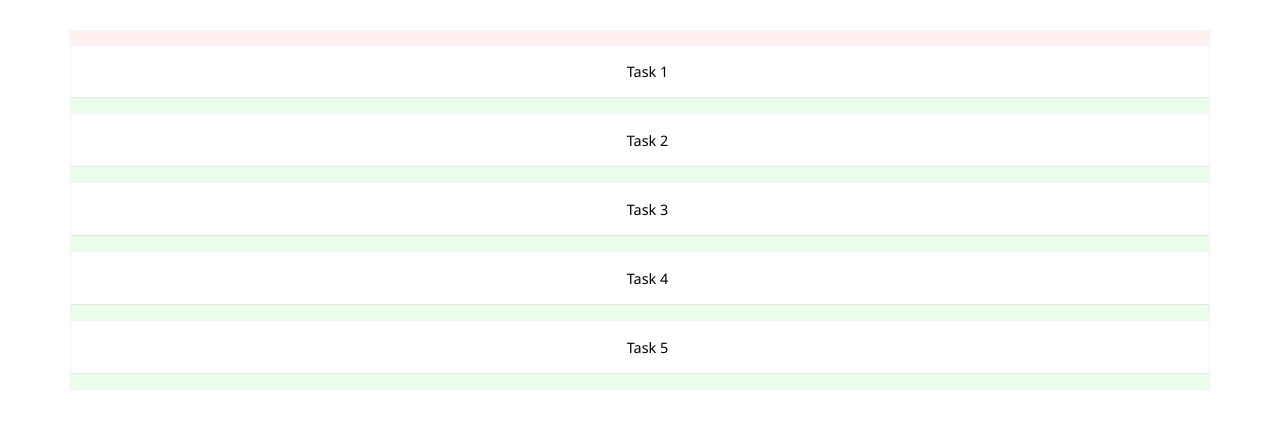
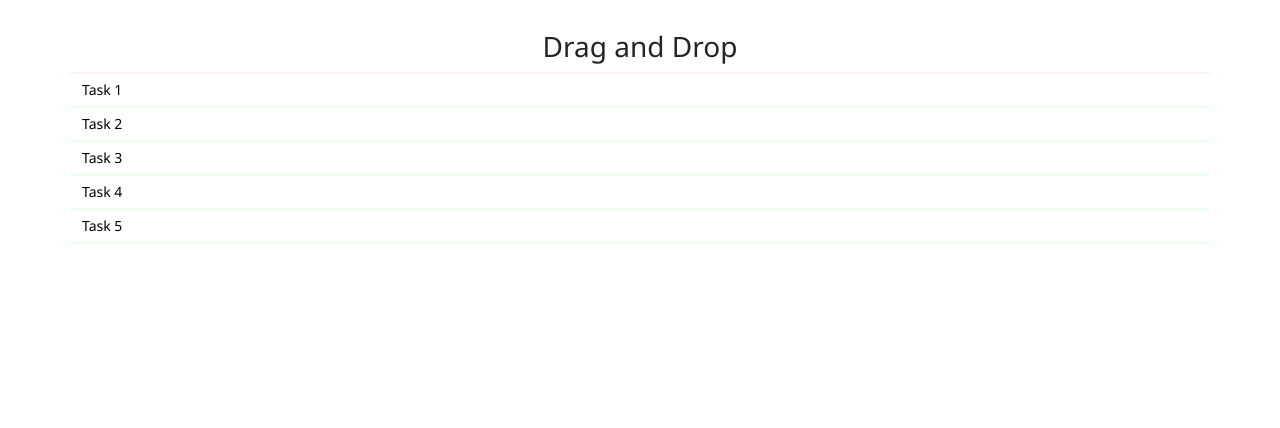
Before and after one commit to suryarsp/Custom-Drag-and-Drop-using-HTML5, a React (Create React App) app: page / in a window 1280 px wide. Shown: the top 428 px of the page. Built offline with nearby package versions, Linux system fonts and the light colour scheme.

Commit message:
Drag and drop ui update.

```diff
--- a/src/App.tsx
+++ b/src/App.tsx
@@ -9,6 +9,7 @@ class App extends React.Component {
     return (
 
       <div className="container">
+        <h3 className="text-center">Drag and Drop</h3>
       {
       mockItems.map((item, index) => (
         <DragDrop
--- a/src/DragDrop/DragDrop.tsx
+++ b/src/DragDrop/DragDrop.tsx
@@ -121,7 +121,7 @@ class DragDrop extends React.Component<IDragDropProps, IDragDropState> {
   public render() {
     const { data, index } = this.props;
     return (
-            <div className="row"  key={data.id.toString()}>
+            <div className="row gridRow"  key={data.id.toString()}>
               <div className="col drag-item">
                 {index === 0 ? (
                   <span
@@ -148,7 +148,7 @@ class DragDrop extends React.Component<IDragDropProps, IDragDropState> {
                   </span>
                 ) : null}
                 <span
-                  className="gridRow drag-item-inner"
+                  className="drag-item-inner"
                   id={`inside-${data.id}`}
                   key={data.id}
                   draggable={this.props.isDragAllowed}
--- a/src/index.css
+++ b/src/index.css
@@ -6,79 +6,80 @@ body {
   -webkit-font-smoothing: antialiased;
   -moz-osx-font-smoothing: grayscale;
   font-family: "Segoe UI Web (West European)",Segoe UI,-apple-system,BlinkMacSystemFont,Roboto,Helvetica Neue,sans-serif;
-    font-size: 14px;
-}
-
-code {
-  font-family: source-code-pro, Menlo, Monaco, Consolas, 'Courier New',
-    monospace;
+  font-size: 14px;
 }
 
 .container {
-  border-top: 1px solid #f3f2f2;
   margin: 30px auto;
 }
 
-.drag-item {
-  height: auto;
-  margin-bottom: 1px;
-  cursor: pointer;
-  padding: 0px;
-  font-size: 0.9rem;
-  border: 1px solid #f3f2f2;
-  border-top: none;
+.gridRow {
+  position: relative;
+  display: flex;
+  transition: all .3s ease;
+  height: 34px;
+  justify-content: space-between;
+  border-width: 2px;
+  border-bottom-style: groove;
+  border-bottom: 1px solid #e6e6e7;
 }
 
-.drag-item span.drag-top,
-.drag-item span.drag-item-inner,
-.drag-item span.drag-bottom
- {
-  display: flex;
-  align-items: center;
-  justify-content: center;
+.gridRow:nth-child(2) {
+  height: 36px;
 }
 
 .drag-top {
-  height: 15px;
+  height: 2px;
   display: block;
   background-color: #fff1f1;
 }
 
-.drag-top.active {
-  background-color: red;
+.drag-item {
+  padding: 0px;
 }
 
 .drag-item-inner {
-  padding-left: 15px;
+ display: flex;
+ align-items: center;
   color: #000;
-  height: 30px;
+  padding: 0 8px 0 12px;
+  transition: all ease 0.5s;
+  height: 32px;
 }
 
-.drag-item-inner.active {
-  background-color: blue;
-  color: #FFF;
+.drag-item-inner:hover {
+  background-color: #fbfbfb;
 }
 
 .drag-bottom {
-  height: 15px;
+  height: 2px;
   display: block;
   background-color: #ebfdeb;
 }
 
+.drag-top.active {
+  background-color: rgba(0, 120, 212, 0.5);
+  box-shadow: 0px 0px 16px rgb(0, 120, 212, 0.5);
+}
+
+.drag-item-inner.active {
+  background-color: #f9f9f9;
+}
+
 .drag-bottom.active {
-  background-color: green;
+  background-color: rgba(0, 120, 212, 0.5);
+  box-shadow: 0px 0px 16px rgb(0, 120, 212, 0.5);
 }
 
 .drag-over {
   position: absolute;
-  bottom: 3px;
-  right: 0px;
-  text-align: center;
+  bottom: 5px;
+  right: 5px;
   background:#000;
   padding: 2px 6px;
   border-radius: 5px;
   display: none;
-  width: 230px;
+  width: auto;
   color: #FFF;
   display: none;
 }
@@ -86,36 +87,3 @@ code {
 .active .drag-over {
   display: block;
 }
-
-.drag-top.active .drag-over {
-  bottom: -37px;
-}
-
-.drag-bottom.active .drag-over {
-  bottom: 26px;
-}
-
-.gridRow {
-  position: relative;
-  display: flex;
-  transition: all .3s ease;
-  height: 52px;
-  justify-content: space-between;
-  align-items: center;
-  border-width: 2px;
-  border-bottom-style: groove;
-  border-bottom: 1px solid #e6e6e7;
-}
-
-.gridCell {
-  align-items: center;
-  padding: 0px 8px 0px 12px;
-  word-break: break-word;
-  display: inline-block;
-  overflow: hidden;
-  width: calc(100% / 7);
-}
-
-tr {
-  position: relative;
-}
```
